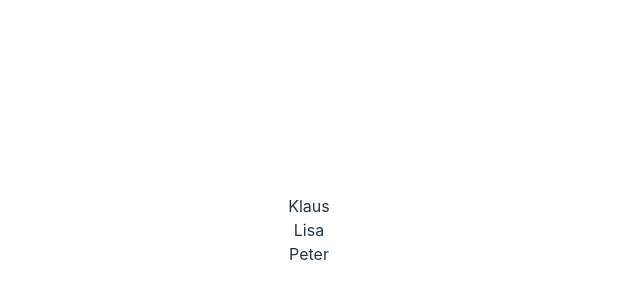
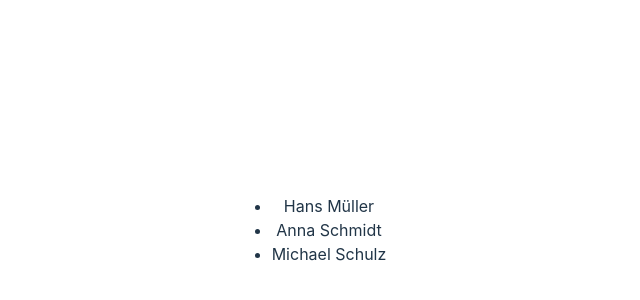
Before and after one commit to sspringer82/jsdays-fall-2023-react, a React (Vite) app: page / in a window 1280 px wide. Shown: the part 170-470 px from the top of the page, without its empty margins (331-971 px from the left). Built offline with nearby package versions, Linux system fonts and the light colour scheme.

Commit message:
Aufgabe 2 Lösung

```diff
--- a/src/App.tsx
+++ b/src/App.tsx
@@ -1,8 +1,8 @@
 import './App.css';
-import Parent from './examples/ComponentTree';
+import List from './List';
 
 function App() {
-  return <Parent />;
+  return <List />;
 }
 
 export default App;
--- a/src/List.tsx
+++ b/src/List.tsx
@@ -1,3 +1,4 @@
+import ListItem from './ListItem';
 import { Person } from './types/Person';
 
 const List: React.FC = () => {
@@ -37,9 +38,7 @@ const List: React.FC = () => {
     return (
       <ul>
         {persons.map((person) => (
-          <li key={person.id}>
-            {person.firstName} {person.lastName}
-          </li>
+          <ListItem key={person.id} person={person} />
         ))}
       </ul>
     );
--- /dev/null
+++ b/src/ListItem.tsx
@@ -0,0 +1,19 @@
+import { Person } from './types/Person';
+
+type Props = {
+  person: Person;
+};
+
+const ListItem: React.FC<Props> = ({ person }) => {
+  return (
+    <li>
+      {person.firstName} {person.lastName}
+    </li>
+  );
+};
+
+// export function ListItem2({ person }: Props): ReactNode {
+//   return <div>{person.firstName}</div>;
+// }
+
+export default ListItem;
```
